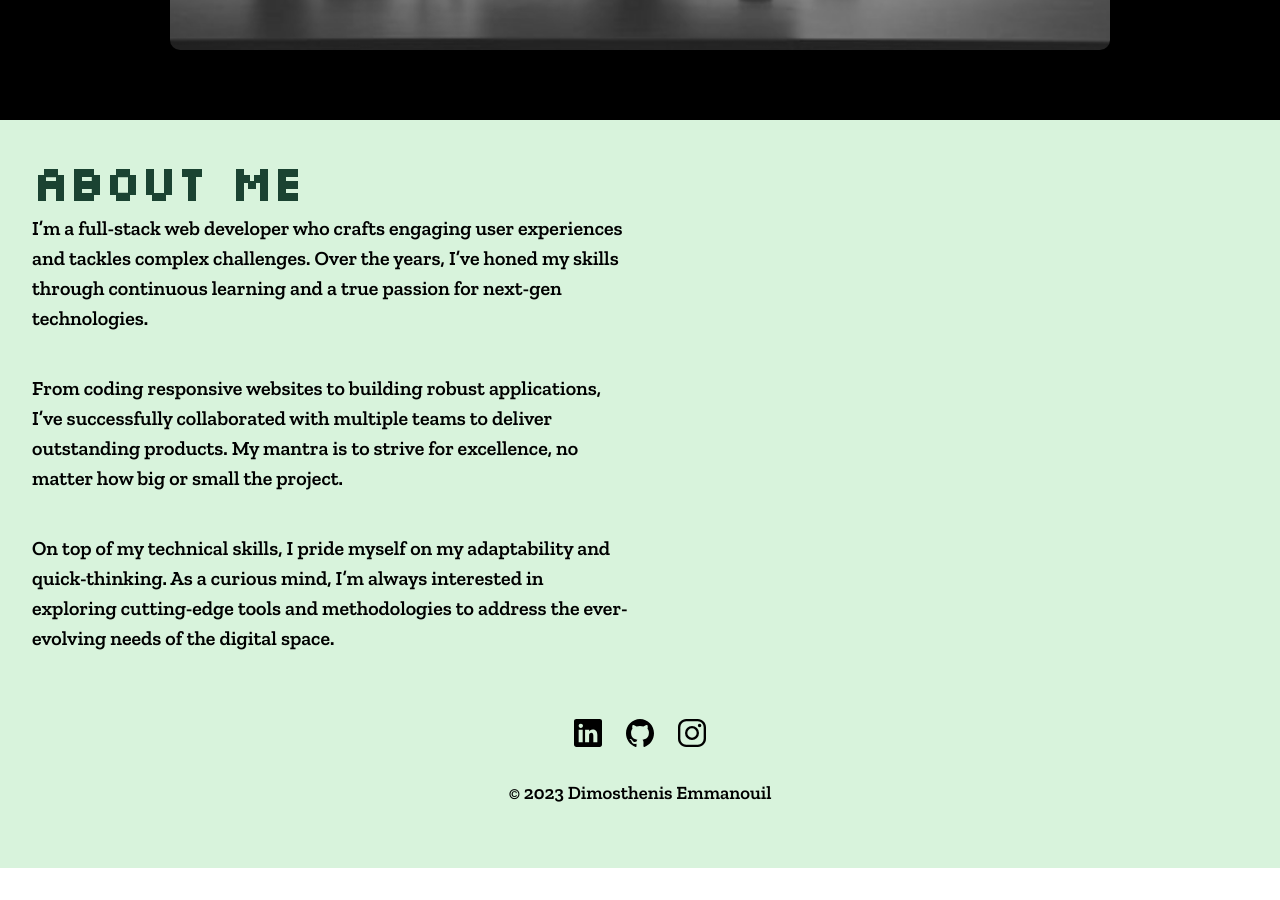
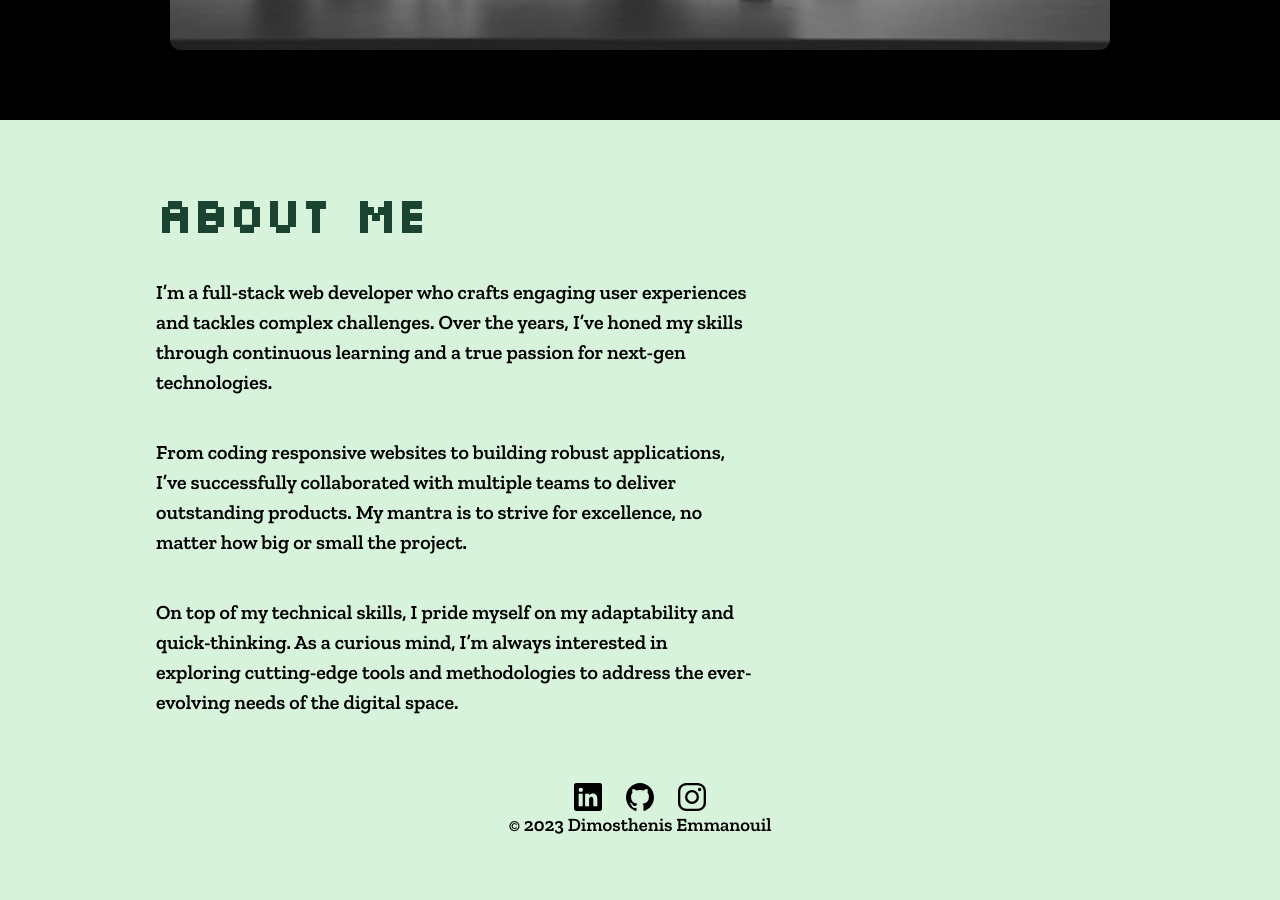
Before and after one commit to Albatraoz12/Portfolio, a React (Vite) app: page / in a window 1280 px wide. Shown: the part 1085-1985 px from the top of the page. Before the commit the page ends 1953 px from the top, so only its background shows below. Built offline with nearby package versions, Linux system fonts and the light colour scheme.

Commit message:
style the about me responsive to match design

```diff
--- a/src/components/About/about.scss
+++ b/src/components/About/about.scss
@@ -1,17 +1,16 @@
 @import '../../sass/variables.scss';
 
 section {
+  width: 100%;
   background-color: #d8f3dc;
-  display: flex;
-  flex-direction: column;
-  gap: 2rem;
-  padding: 2rem 1rem;
-  text-align: start;
-
+  padding: 2rem 0;
+  .about-container {
     h2 {
       font-size: 48px;
       color: $header-secondary;
       font-family: 'Silkscreen', cursive;
+      text-align: start;
+      margin: 1.5rem;
     }
 
     .about-wrapper {
@@ -21,8 +20,11 @@ section {
       gap: 40px;
 
       p {
+        text-align: start;
         font-size: 20px;
         line-height: 1.5em;
+        margin: 1.5rem;
+      }
     }
   }
 }
@@ -33,3 +35,26 @@ section {
     padding-inline: 2rem;
   }
 }
+
+@include desktop {
+  .about-container {
+    display: flex;
+    flex-direction: column;
+    gap: 2rem;
+    padding: 2rem 1rem;
+    text-align: start;
+    max-width: 1000px;
+    margin: 0 auto;
+
+    h2 {
+      margin: 0 !important;
+    }
+    .about-wrapper {
+      max-width: 600px;
+
+      p {
+        margin: 0 !important;
+      }
+    }
+  }
+}
```
Lines whose indentation alone changed are shown as unchanged.
